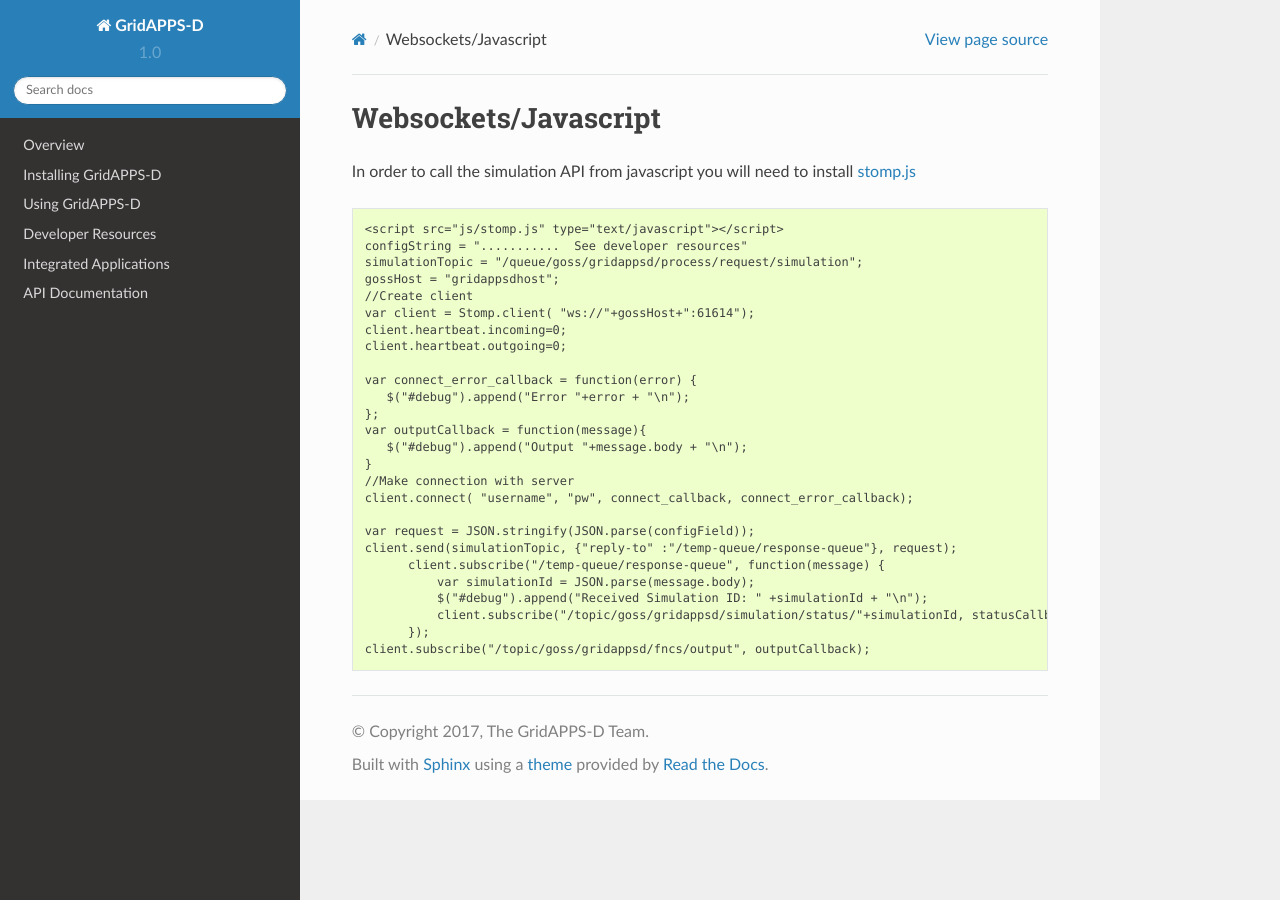
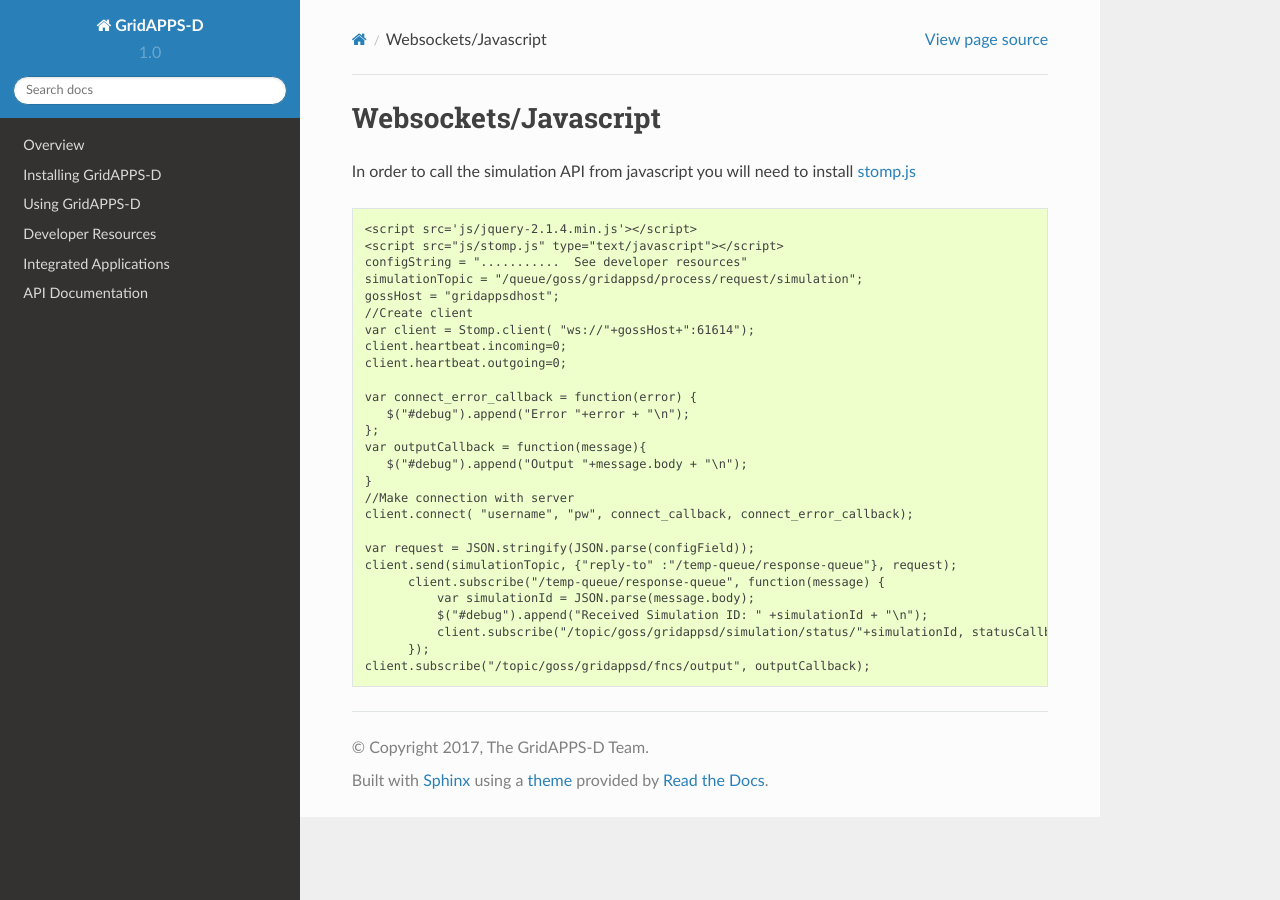
Before and after one commit to GRIDAPPSD/GOSS-GridAPPS-D, a Sphinx documentation site: the page built from docs/source/using_gridappsd/api_examples/starting_in_websockets.rst, in a window 1280 px wide. Built offline with Sphinx 7.4.7 and the Read the Docs theme 2.0.0, drawn with Linux system fonts in a browser that asks for light colours; pages that are not in the unit, such as notebooks, are missing from menus; some of the changed lines change nothing that is shown.

Commit message:
Update starting_in_websockets.rst

```diff
--- a/docs/source/using_gridappsd/api_examples/starting_in_websockets.rst
+++ b/docs/source/using_gridappsd/api_examples/starting_in_websockets.rst
@@ -5,6 +5,7 @@ In order to call the simulation API from javascript you will need to install `st
 
 ::
 
+  <script src='js/jquery-2.1.4.min.js'></script>
   <script src="js/stomp.js" type="text/javascript"></script>
   configString = "...........  See developer resources"
   simulationTopic = "/queue/goss/gridappsd/process/request/simulation";
```
